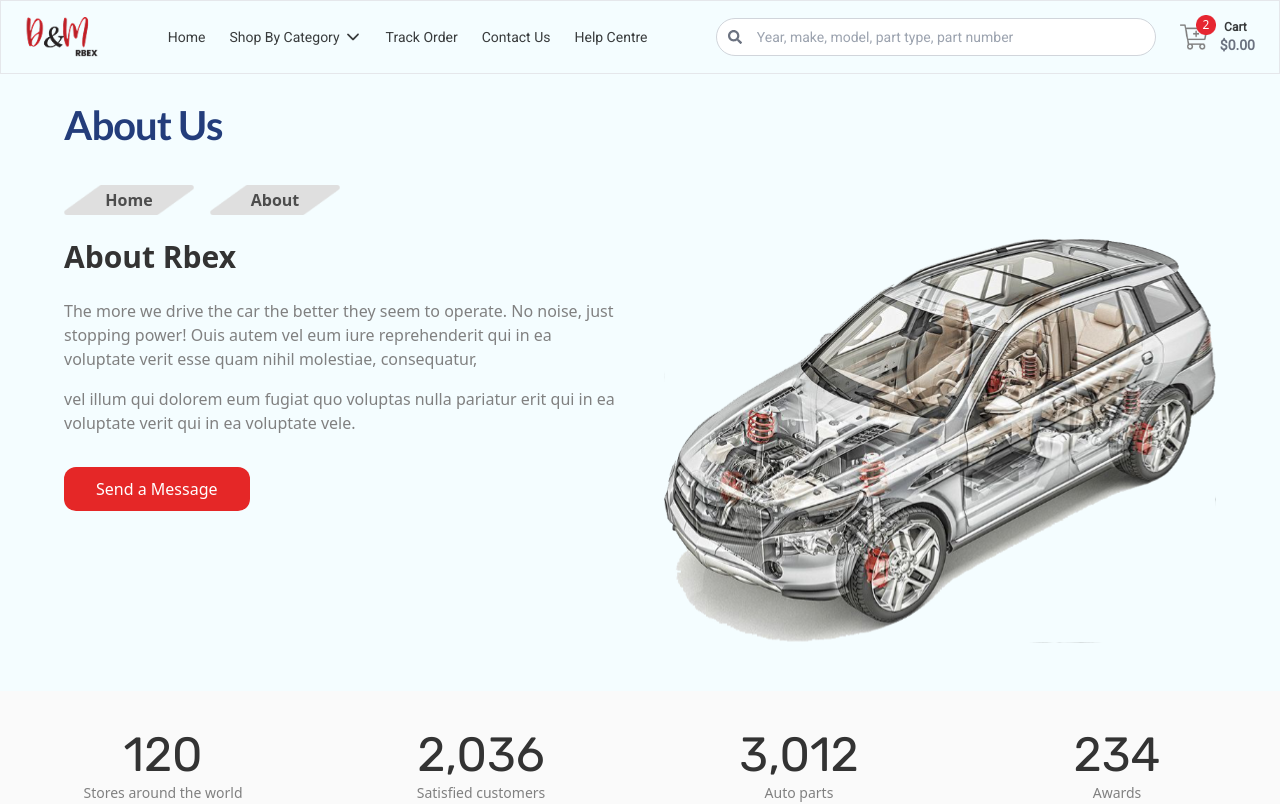
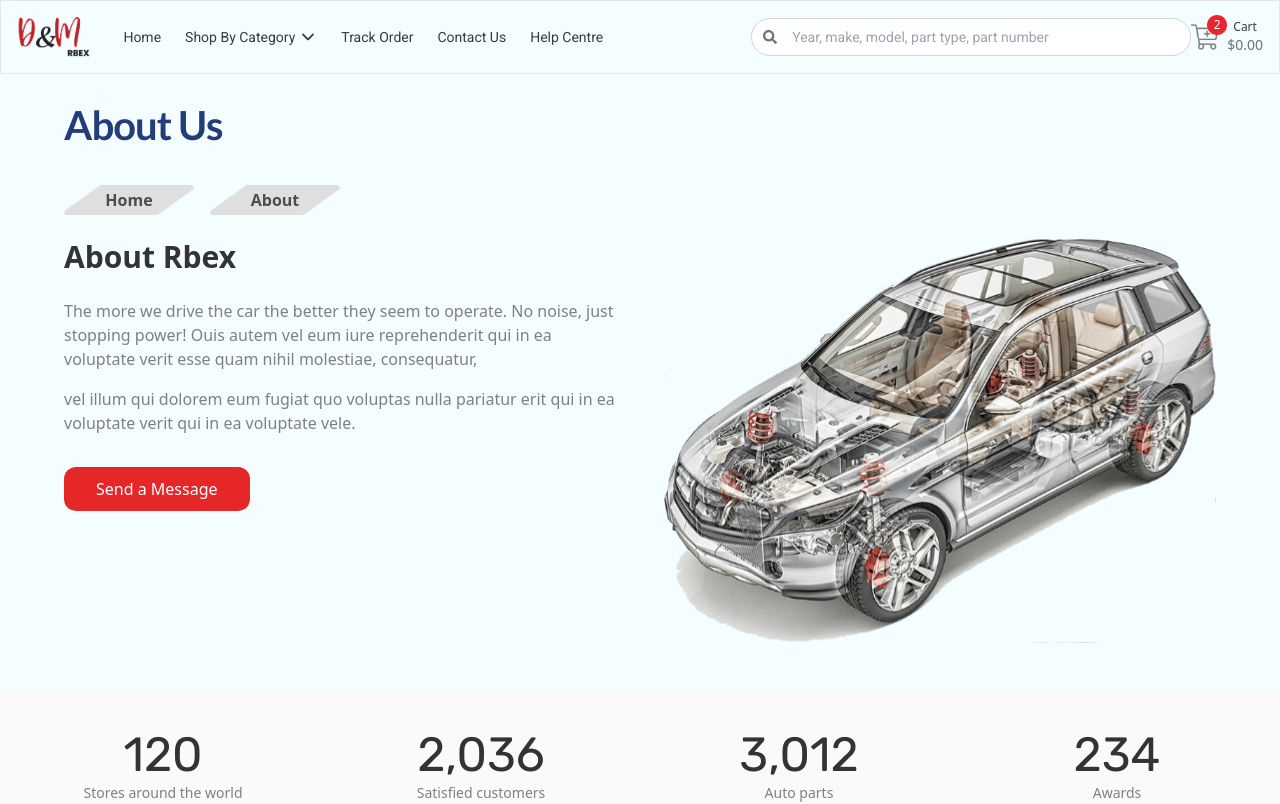
Before and after one commit to Next-Bridge-System/rbex-frontend-design, a React (Vite) app: page /about in a window 1280 px wide. Shown: the top 804 px of the page. Built offline with nearby package versions, Linux system fonts and the light colour scheme.

Commit message:
Add to Cart separate done

```diff
--- a/src/components/Navbar.jsx
+++ b/src/components/Navbar.jsx
@@ -6,33 +6,36 @@ import logo from '../assets/logo 6.png';
 import cart from '../assets/cart.png';
 import count from '../assets/count.png';
 
-
 const Navbar = () => {
   const [isDropdownOpen, setIsDropdownOpen] = useState(false);
   const [isMobileMenuOpen, setIsMobileMenuOpen] = useState(false);
   const navigate = useNavigate();
 
   return (
-    <nav className="bg-navbar shadow-md py-4 border text-navText">
-      <div className="max-w-7xl px-6 flex justify-between items-center">
-        {/* Left Logo */}
+    <nav className="bg-navbar shadow-md py-2 md:py-4 border text-navText">
+      <div className="container mx-auto px-4">
+        {/* Main Navbar Content */}
+        <div className="flex items-center justify-between">
+          {/* Logo and Mobile Menu Button */}
           <div className="flex items-center gap-4">
-          <img src={logo} alt="Logo" className="h-10 w-auto" />
+            <img src={logo} alt="Logo" className="h-8 md:h-10 w-auto" />
+            <button
+              className="lg:hidden text-xl text-navText"
+              onClick={() => setIsMobileMenuOpen(!isMobileMenuOpen)}
+            >
+              {isMobileMenuOpen ? <FaTimes /> : <FaBars />}
+            </button>
           </div>
 
-        {/* Desktop Menu */}
-        <ul className="hidden lg:flex gap-6 font-roboto text-sm items-center">
-          <li className=
-            "cursor-pointer hover:text-strip"
-            onClick={() => navigate('/')}
-          >Home</li>
+          {/* Desktop Menu and Search */}
+          <div className="hidden lg:flex items-center flex-1 justify-between ml-8">
+            {/* Desktop Navigation */}
+            <ul className="flex gap-4 xl:gap-6 font-roboto text-sm items-center">
+              <li className="cursor-pointer hover:text-strip" onClick={() => navigate('/')}>
+                Home
+              </li>
               <li className="relative flex items-center gap-1">
-
-            {/* Navigate when clicking text */}
-            <span className=
-              "cursor-pointer"
-              onClick={() => navigate('/shop-by-category')}
-            >
+                <span className="cursor-pointer" onClick={() => navigate('/shop-by-category')}>
                   Shop By Category
                 </span>
                 <IoIosArrowDown
@@ -49,87 +52,67 @@ const Navbar = () => {
                   </ul>
                 )}
               </li>
-          <li
-            className="cursor-pointer hover:text-strip"
-            onClick={() => navigate('/track-order')}
-          >Track Order</li>
-          <li className="cursor-pointer hover:text-strip"
-            onClick={() => navigate('/contact')}
-          >Contact Us</li>
-          <li className="cursor-pointer hover:text-strip"
-            onClick={() => navigate('/help-center')}
-          >Help Centre</li>
+              <li className="cursor-pointer hover:text-strip" onClick={() => navigate('/track-order')}>
+                Track Order
+              </li>
+              <li className="cursor-pointer hover:text-strip" onClick={() => navigate('/contact')}>
+                Contact Us
+              </li>
+              <li className="cursor-pointer hover:text-strip" onClick={() => navigate('/help-center')}>
+                Help Centre
+              </li>
             </ul>
 
-        {/* Desktop Search & Cart */}
-        <div className="hidden lg:flex items-center gap-6">
-          <div className="relative w-[440px]">
+            {/* Desktop Search */}
+            <div className="flex items-center ml-4">
+              <div className="relative w-[300px] xl:w-[440px]">
                 <input
                   type="text"
                   placeholder="Year, make, model, part type, part number"
-              className="w-full pl-10 pr-4 py-2 text-sm border border-gray-300 rounded-full focus:outline-none focus:ring-2 focus:ring-red-500 font-roboto"
+                  className="w-full pl-10 pr-4 py-1 md:py-2 text-xs md:text-sm border border-gray-300 rounded-full focus:outline-none focus:ring-2 focus:ring-red-500 font-roboto"
                 />
-            <FaSearch className="absolute top-3 left-3 text-gray-500 text-sm" />
-          </div>
-
-          <div
-          className="flex items-center gap-2 cursor-pointer hover:text-red-600"
-          onClick={() => navigate('/cart')}
-          >
-            {/* Cart Icon with Count Overlay */}
-            <div className="relative w-7 h-7">
-              <img src={cart} alt="Cart Icon" className="w-full h-full object-contain" />
-
-              {/* Count Badge */}
-              <div className="absolute -top-2 -right-2 w-5 h-5">
-                <img
-                  src={count}
-                  alt="Count Background"
-                  className="w-full h-full object-contain"
-                />
-                <div className="absolute inset-0 flex items-center justify-center">
-                  <span className="text-[12px]  text-white">2</span>
+                <FaSearch className="absolute top-2 md:top-3 left-3 text-gray-500 text-sm" />
               </div>
             </div>
           </div>
 
-            {/* Cart Label and Price */}
-            <div className="text-sm font-semibold font-roboto flex flex-col items-center">
-              <span className='text-xs '>Cart</span>
-              <span className=" text-gray-500 ml-1 ">$0.00</span>
+          {/* Cart Button - Visible on all screens */}
+          <div
+            className="flex items-center gap-1 md:gap-2 cursor-pointer hover:text-red-600"
+            onClick={() => navigate('/cart')}
+          >
+            {/* Cart Icon with Count Overlay */}
+            <div className="relative w-6 h-6 md:w-7 md:h-7">
+              <img src={cart} alt="Cart Icon" className="w-full h-full object-contain" />
+              <div className="absolute -top-1 -right-1 md:-top-2 md:-right-2 w-4 h-4 md:w-5 md:h-5">
+                <img src={count} alt="Count Background" className="w-full h-full object-contain" />
+                <div className="absolute inset-0 flex items-center justify-center">
+                  <span className="text-[10px] md:text-[12px] text-white">2</span>
                 </div>
               </div>
-
             </div>
-
-        {/* Mobile Toggle Button */}
-        <button
-          className="lg:hidden text-xl text-navText"
-          onClick={() => setIsMobileMenuOpen(!isMobileMenuOpen)}
-        >
-          {isMobileMenuOpen ? <FaTimes /> : <FaBars />}
-        </button>
+            {/* Cart Label and Price - Hidden on smallest screens */}
+            <div className="hidden sm:flex flex-col items-center">
+              <span className='text-xs'>Cart</span>
+              <span className="text-gray-500 text-xs md:text-sm">$0.00</span>
+            </div>
+          </div>
         </div>
 
         {/* Mobile Full Menu */}
         {isMobileMenuOpen && (
-        <div className="lg:hidden px-6 pt-6 pb-8 space-y-6 font-roboto text-sm text-navText border-t bg-white z-50">
+          <div className="lg:hidden mt-4 pt-4 pb-6 space-y-4 font-roboto text-sm text-navText border-t border-gray-200 bg-white z-50">
             {/* Navigation Items */}
-          <div className="space-y-2">
-            <p
-              className="cursor-pointer hover:text-red-600"
-              onClick={() => navigate('/')}
-            >
+            <div className="space-y-3">
+              <p className="cursor-pointer hover:text-red-600" onClick={() => navigate('/')}>
                 Home
               </p>
               <details>
-              <summary className="flex items-center cursor-pointer hover:text-red-600"
-                onClick={() => navigate('/shop-by-category')}
-              >
+                <summary className="flex items-center cursor-pointer hover:text-red-600">
                   Shop By Category
                   <IoIosArrowDown className="ml-1" />
                 </summary>
-              <ul className="mt-2 pl-4">
+                <ul className="mt-2 pl-4 space-y-2">
                   {['Condenser', 'Head Lamp', 'Mirrors', 'Bumper', 'Battery', 'AC Filters'].map(item => (
                     <li key={item} className="py-1 hover:text-red-500 cursor-pointer text-xs">
                       {item}
@@ -137,34 +120,29 @@ const Navbar = () => {
                   ))}
                 </ul>
               </details>
-            <p className="cursor-pointer hover:text-red-600" onClick={() => navigate('/track-order')}>Track Order</p>
-            <p className="cursor-pointer hover:text-red-600" onClick={() => navigate('/contact')}>Contact Us</p>
-            <p className="cursor-pointer hover:text-red-600" onClick={() => navigate('/help-center')} >Help Centre</p>
+              <p className="cursor-pointer hover:text-red-600" onClick={() => navigate('/track-order')}>
+                Track Order
+              </p>
+              <p className="cursor-pointer hover:text-red-600" onClick={() => navigate('/contact')}>
+                Contact Us
+              </p>
+              <p className="cursor-pointer hover:text-red-600" onClick={() => navigate('/help-center')}>
+                Help Centre
+              </p>
             </div>
 
-          {/* Search Bar */}
-          <div className="relative w-full"
-
-          >
+            {/* Mobile Search Bar */}
+            <div className="relative w-full mt-4">
               <input
                 type="text"
                 placeholder="Year, make, model, part type, part number"
-              className="w-full pl-10 pr-4 py-2 text-sm border border-gray-300 rounded-full focus:outline-none focus:ring-2 focus:ring-red-500"
+                className="w-full pl-10 pr-4 py-2 text-xs border border-gray-300 rounded-full focus:outline-none focus:ring-2 focus:ring-red-500"
               />
-            <FaSearch className="absolute top-3 left-3 text-gray-500 text-sm" />
-          </div>
-
-          {/* Cart */}
-          <div className="flex items-center gap-2 cursor-pointer hover:text-red-600"
-           onClick={() => navigate('/cart')}
-          >
-            <FaShoppingCart className="text-xl" />
-            <div className="text-sm font-semibold">
-              <span>Cart</span> <span className="ml-1 text-gray-500">$0.00</span>
-            </div>
+              <FaSearch className="absolute top-2 left-3 text-gray-500 text-sm" />
             </div>
           </div>
         )}
+      </div>
     </nav>
   );
 };
```
Lines whose indentation alone changed are shown as unchanged.
